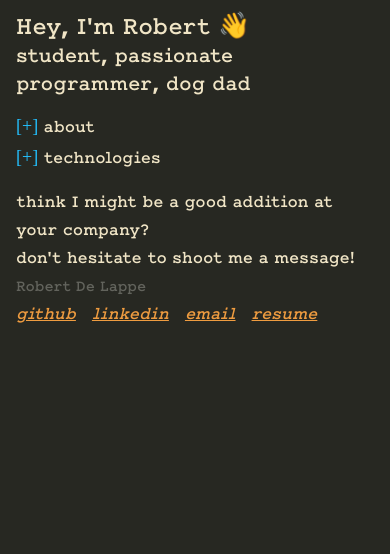
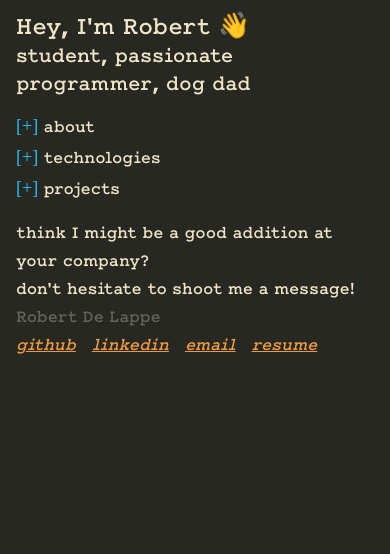
Before and after one commit to Couches/resume, a plain HTML site: page index.html in a window 390 px wide. Drawn offline with Linux system fonts and the light colour scheme; a web font is replaced by a local one.

Commit message:
Final...? changes

```diff
--- a/index.html
+++ b/index.html
@@ -19,7 +19,7 @@
             <div class="drop-content">
                 <p class="category">bio</p>
                 <div class="bio">
-                    <p>Ever since I grew up messing around with making simulations on scratch.mit.edu, mods for games like Minecraft, and websites with my Mom, I've grown intrigued with everything to do with software development and design.</p>
+                    <p>Since I grew up messing around with making simulations on scratch.mit.edu, mods for games like Minecraft, and websites with my Mom, I've grown intrigued with everything to do with software development and design.</p>
                     <p>I love making great looking websites with beautiful, intuitive design, for an even better user experience. I'm interested in learning more about working in a setting with people who share the same mindset as myself.</p>
                     <p>Currently, I am studying at <span class="yellow">Bellevue College</span>, pursuing my associate's degree to transfer to the <span class="yellow">University of Washington</span> in 2024.</p>
                 </div>
@@ -46,10 +46,8 @@
             <div class="drop-content">
                 <p  class="category">other things I think are cool... <span class="sub-text">(that you may not care about)</span></p>
                 <ul>
-                    <li>the art of origami</li>
-                    <li>mountains of colorado</li>
-                    <li>electric and acoustic guitar</li>
-                    <li>bonsai trees</li>
+                    <li>guitar</li>
+                    <li>bonsai</li>
                     <li>architecture</li>
                     <li>spicy foods</li>
                 </ul>
@@ -65,21 +63,24 @@
                     <li>HTML</li>
                     <li>CSS</li>
                     <li>JavaScript</li>
+                    <li class="sub-text">TypeScript</li>
+                    <li class="sub-text">Python</li>
+                    <li class="sub-text">C#</li>
                 </ul>
             </div>
         </button>
-        <!-- <button class="drop" onclick="toggleDropdown(2)">
+        <button class="drop" onclick="toggleDropdown(2)">
             projects
             <div class="drop-content">
                 <p class="category">generray</p>
                 <p>generate various types of arrays using certain settings for extensive function testing in numerous languages</p>
                 <div class="br"></div>
                 <p class="category">cast</p>
-                <p>take in natural language inputs containing any measurements, then instantly convert to a different measurement, based on the information given by the user</p>
+                <p>using natural language inputs, quickly convert units of measurement</p>
                 <div class="br"></div>
                 <p class="yellow">probably a million more on the back burner...</p>
             </div>
-        </button> -->
+        </button>
         <div class="footer">
             <p>think I might be a good addition at your company?</p>
             <p>don't hesitate to shoot me a message!</p>
@@ -88,7 +89,7 @@
                 <a class="yellow" href="https://github.com/Couches" target="_blank">github</a>
                 <a class="yellow" href="https://www.linkedin.com/in/robert-de-lappe-800a4a234/" target="_blank">linkedin</a>
                 <a class="yellow" href="mailto:robertgdel@gmail.com" target="_blank">email</a>
-                <a class="yellow" href="https://www.linkedin.com/in/robert-de-lappe-800a4a234/" target="_blank">resume</a>
+                <a class="yellow" href="Resume.pdf" target="_blank">resume</a>
             </div>
         </div>
     </div>
--- a/styles.css
+++ b/styles.css
@@ -47,7 +47,7 @@ body {
 
 .sub-text {
     color: #62635c;
-    font-size: 0.9em;
+    font-size: 1em;
 }
 
 .page-header {
```
Also changed, not shown: 1 other file.
